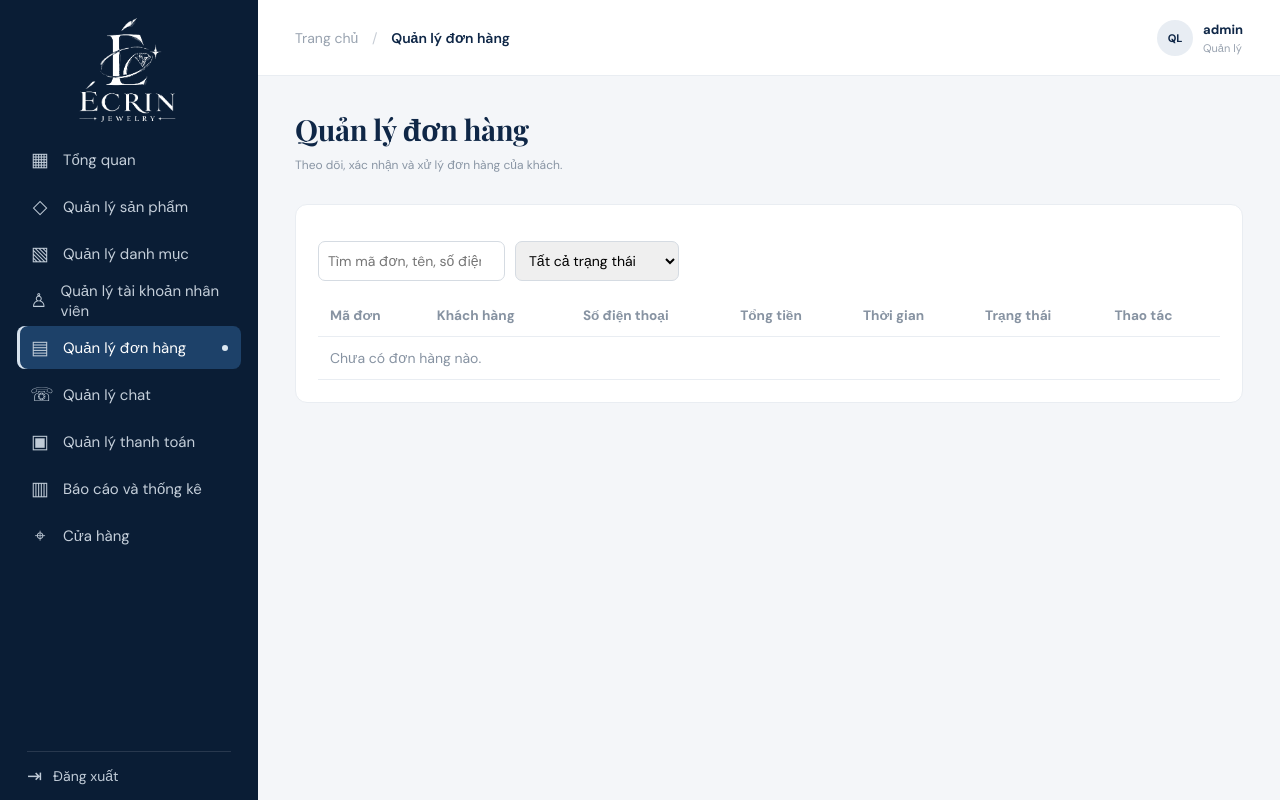
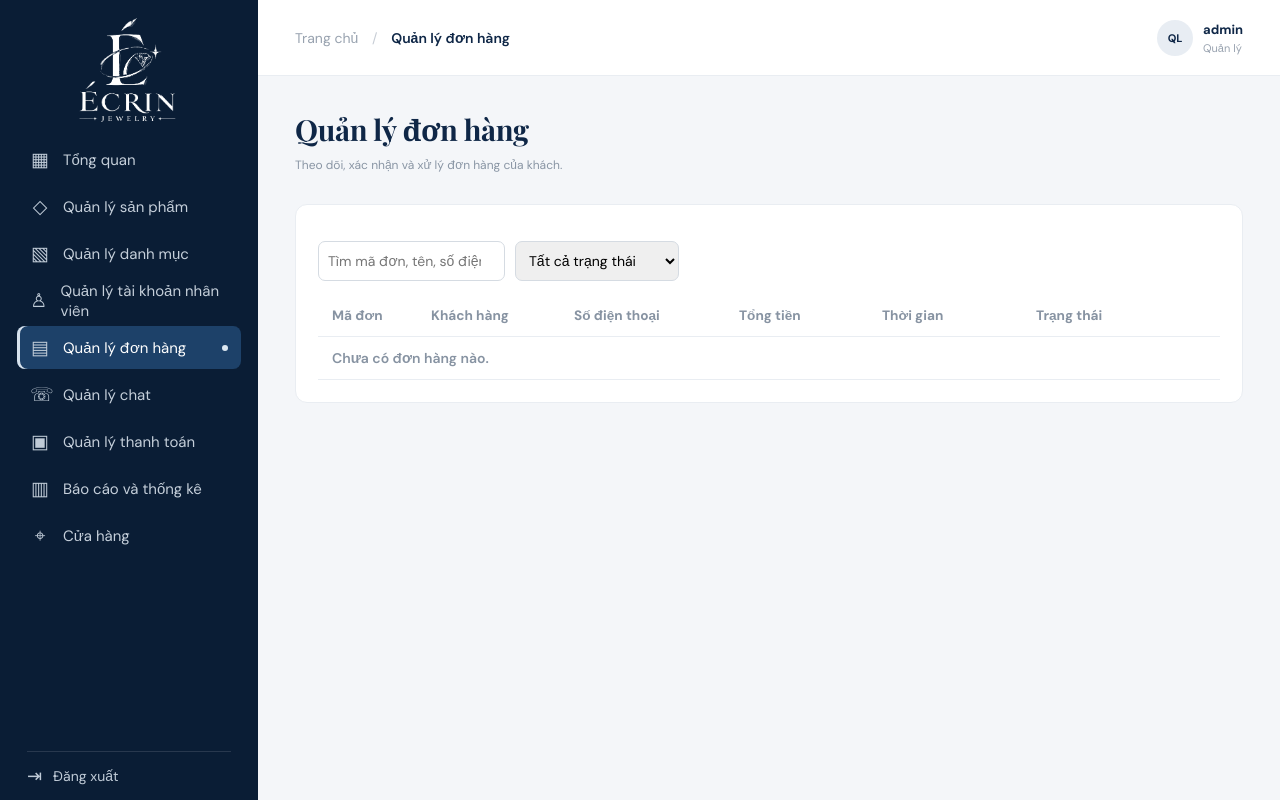
Before and after one commit to dinhphuonguyen10/baitaplonnhom7, a PHP site: page /admin/orders.php in a window 1280 px wide. Run offline with PHP 8.4, Linux system fonts and the light colour scheme; a user stored in the database is signed in; data comes from the database, SQL or seed files in the repository; data that the repository does not hold is empty.

Commit message:
Căn chỉnh bảng quản lý đơn hàng

```diff
--- a/admin/orders.php
+++ b/admin/orders.php
@@ -111,9 +111,16 @@ $statusClasses = [
         .proto-actions button, .proto-panel button { padding: 9px 14px; border: 0; border-radius: 7px; background: var(--navy); color: #fff; font: inherit; font-weight: 600; cursor: pointer; }
         .proto-panel input, .proto-panel select { padding: 9px; border: 1px solid #d5dbe2; border-radius: 7px; font: inherit; }
         .proto-table-wrap { overflow-x: auto; }
-        .proto-table { width: 100%; border-collapse: collapse; }
-        .proto-table th, .proto-table td { padding: 12px; border-bottom: 1px solid var(--line); text-align: left; }
-        .proto-table th { color: var(--muted); font-size: .85rem; }
+        .proto-table { width: 100%; min-width: 1100px; table-layout: fixed; border-collapse: collapse; }
+        .proto-table th, .proto-table td { padding: 12px 14px; border-bottom: 1px solid var(--line); text-align: left; font-weight: 600; }
+        .proto-table th { color: var(--muted); font-size: .85rem; font-weight: 800; }
+        .proto-table th:nth-child(1), .proto-table td:nth-child(1) { width: 9%; }
+        .proto-table th:nth-child(2), .proto-table td:nth-child(2) { width: 13%; }
+        .proto-table th:nth-child(3), .proto-table td:nth-child(3) { width: 15%; }
+        .proto-table th:nth-child(4), .proto-table td:nth-child(4) { width: 13%; }
+        .proto-table th:nth-child(5), .proto-table td:nth-child(5) { width: 14%; }
+        .proto-table th:nth-child(6), .proto-table td:nth-child(6) { width: 24%; }
+        .proto-table th:nth-child(7), .proto-table td:nth-child(7) { width: 12%; }
 
         .status-badge { display: inline-block; padding: 4px 10px; border-radius: 20px; font-size: 12px; font-weight: 600; }
         .status-pending   { background: #fef0c7; color: #b54708; }
@@ -122,7 +129,8 @@ $statusClasses = [
         .status-shipping  { background: #e0f2fe; color: #026aa2; }
         .status-completed { background: #ecfdf3; color: #027a48; }
         .status-cancelled { background: #fee4e2; color: #b42318; }
-        .status-update-form { display: flex; align-items: center; gap: 6px; margin-top: 7px; }
+        .status-cell { white-space: nowrap; min-width: 390px; }
+        .status-update-form { display: inline-flex; vertical-align: middle; align-items: center; gap: 6px; margin: 0 0 0 8px; }
         .status-update-form select { min-width: 150px; padding: 6px 8px; border: 1px solid #cbd5e1; border-radius: 6px; font: inherit; font-size: 12px; }
         .status-update-form button { padding: 6px 9px; border: 0; border-radius: 6px; background: var(--navy); color: #fff; font-size: 12px; cursor: pointer; }
         .status-update-form button:hover { background: #234d70; }
@@ -183,7 +191,6 @@ $statusClasses = [
                         <?php else: ?>
                         <?php foreach ($orders as $o): ?>
                             <?php
-                            $statusClass = $statusClasses[$o['status']] ?? 'status-pending';
                             $date = strtotime($o['date']);
                             $searchText = strtolower($o['customer'] . ' ' . $o['phone'] . ' ' . $o['id']);
                             ?>
@@ -195,10 +202,7 @@ $statusClasses = [
                                 <td><?php echo $escape($o['phone']); ?></td>
                                 <td><strong><?php echo $escape(number_format($o['total'], 0, ',', '.')); ?>đ</strong></td>
                                 <td style="color: var(--muted); font-size: 13px;"><?php echo $date ? $escape(date('d/m/Y H:i', $date)) : '—'; ?></td>
-                                <td>
-                                    <span class="status-badge <?php echo $statusClass; ?>">
-                                        <?php echo $escape($legacyStatusMap[$o['status']] ?? $o['status']); ?>
-                                    </span>
+                                <td class="status-cell">
                                     <form method="post" class="status-update-form">
                                         <input type="hidden" name="csrf_token" value="<?php echo $escape($_SESSION['orders_csrf']); ?>">
                                         <input type="hidden" name="action" value="update_status">
```
